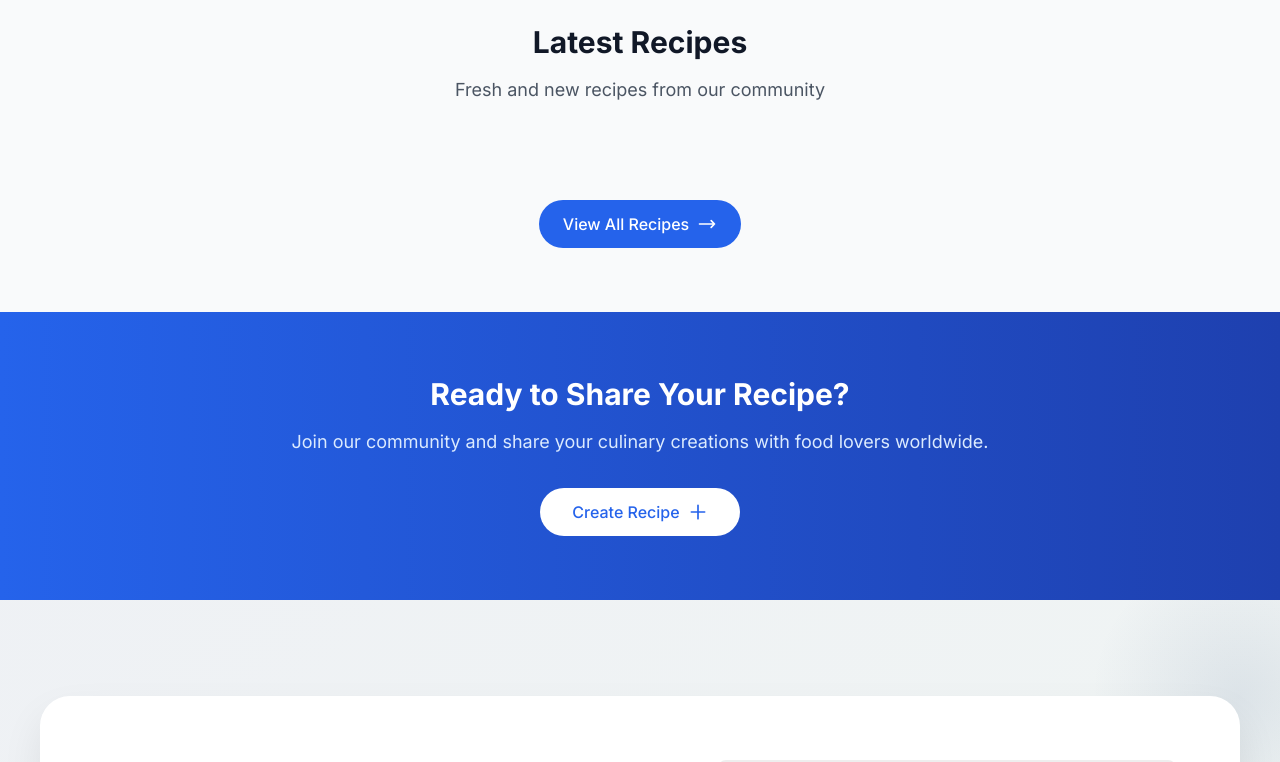
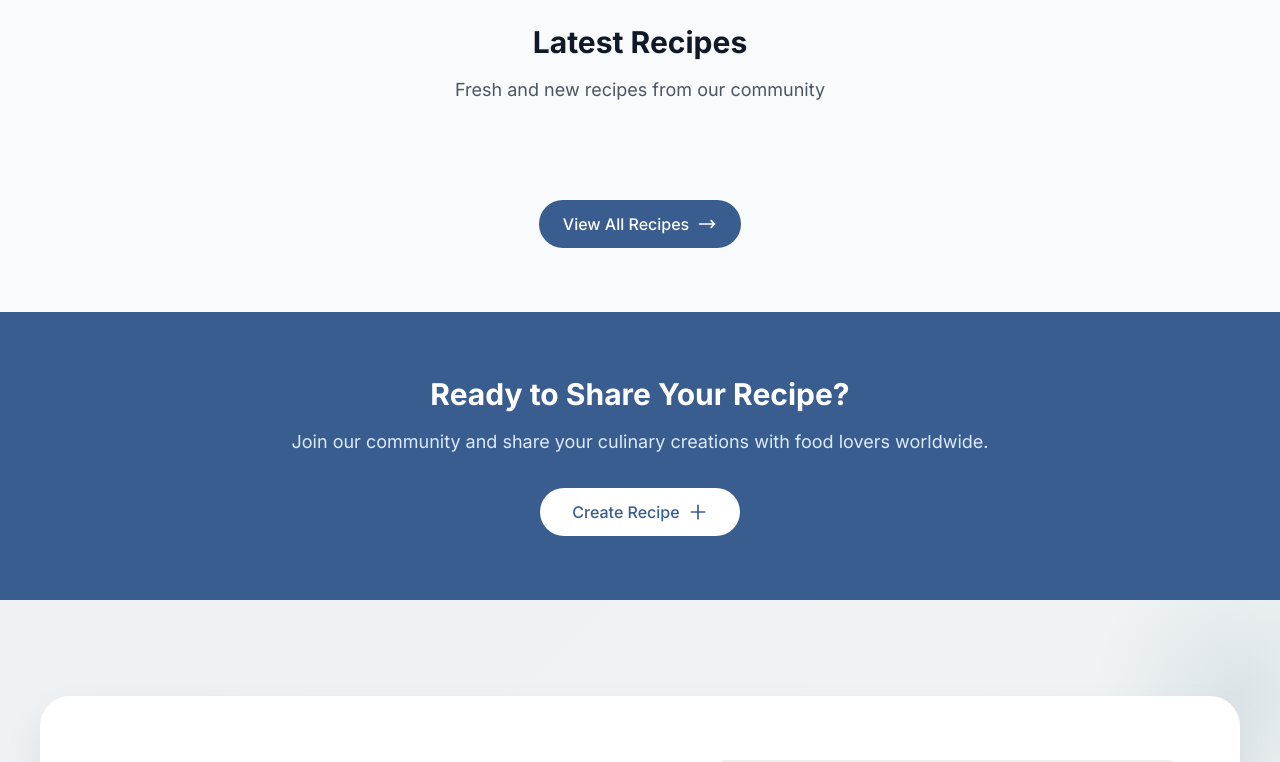
Before and after one commit to simon-azike1/THERECIPEBOOK, a React (Vite) app in the folder Front-End/: page / in a window 1280 px wide. Shown: the part 1572-2334 px from the top of the page. Built offline with nearby package versions, Linux system fonts and the light colour scheme.

Commit message:
updated color theme

```diff
--- a/Front-End/src/components/CTASection/CTASection.jsx
+++ b/Front-End/src/components/CTASection/CTASection.jsx
@@ -3,16 +3,16 @@ import { Link } from 'react-router-dom';
 
 const CTASection = () => {
   return (
-    <section className="py-16 bg-gradient-to-r from-blue-600 to-blue-800 text-white">
+    <section className="py-16  to-blue-800 text-white"   style={{background:"#3a5d8f"}}>
       <div className="max-w-7xl mx-auto px-4 sm:px-6 lg:px-8 text-center">
         <h2 className="text-3xl font-bold mb-4">Ready to Share Your Recipe?</h2>
         <p className="text-lg text-blue-100 mb-8">
           Join our community and share your culinary creations with food lovers worldwide.
         </p>
         <Link
-          to="/my-recipes/create"
+          to="/my-recipes"
           className="inline-flex items-center gap-2 px-8 py-3 bg-white text-blue-600 font-medium rounded-full hover:bg-blue-50 transition-all transform hover:scale-105"
-        >
+       style={{color:"#3a5d8f "}} >
           Create Recipe
           <svg className="w-5 h-5" fill="none" viewBox="0 0 24 24" stroke="currentColor">
             <path strokeLinecap="round" strokeLinejoin="round" strokeWidth={2} d="M12 4v16m8-8H4" />
--- a/Front-End/src/components/FeaturedRecipes/FeaturedRecipes.jsx
+++ b/Front-End/src/components/FeaturedRecipes/FeaturedRecipes.jsx
@@ -29,11 +29,11 @@ const FeaturedRecipes = ({ title, description, recipes }) => {
             />
           ))}
         </div>
-        <div className="text-center mt-12">
+        <div className="text-center mt-12" >
           <Link
             to="/recipes"
-            className="inline-flex items-center gap-2 px-6 py-3 bg-blue-600 text-white font-medium rounded-full hover:bg-blue-700 transition-all"
-          >
+            className="inline-flex items-center gap-2 px-6 py-3  text-white font-medium   rounded-full hover:bg-blue-700 transition-all"
+            style={{background:"#3a5d8f"}}  >
             View All Recipes
             <svg className="w-5 h-5" fill="none" viewBox="0 0 24 24" stroke="currentColor">
               <path strokeLinecap="round" strokeLinejoin="round" strokeWidth={2} d="M17 8l4 4m0 0l-4 4m4-4H3" />
--- a/Front-End/src/pages/RecipePage/RecipePage.jsx
+++ b/Front-End/src/pages/RecipePage/RecipePage.jsx
@@ -6,6 +6,7 @@ import Header from '../../components/Header/Header';
 import Footer from '../../components/Footer/Footer';
 import RecipeCard from '../../components/RecipeCard/RecipeCard';
 import { toast } from 'react-hot-toast';
+
 
 const RecipePage = () => {
   const dispatch = useDispatch();
```
